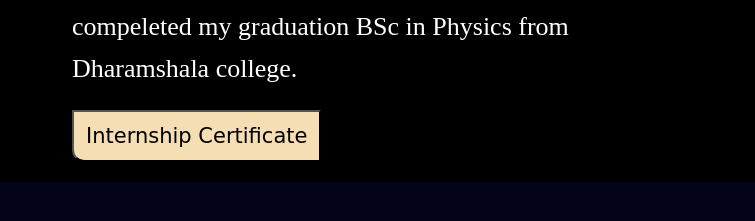
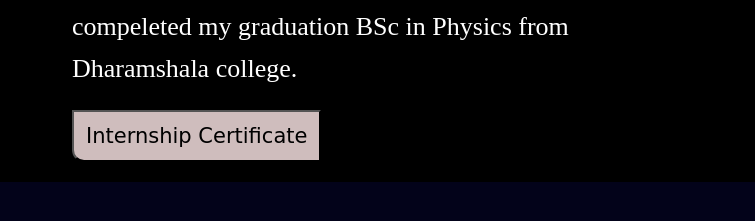
Before and after one commit to Rajni-Salaria/Portfolio-, a plain HTML site: page index.htm in a window 1280 px wide. Shown: the part 469-690 px from the top of the page, 525-1280 px from the left. Drawn offline with Linux system fonts and the light colour scheme.

Commit message:
Add files via upload

```diff
--- a/style.css
+++ b/style.css
@@ -168,7 +168,7 @@ body {
 button {
     font-family: cursive;
     margin: 20px 0 0 0;
-    background: wheat;
+    background: #cfbdbd;
     padding: 12px;
     font-size: 21px;
     border-bottom-left-radius: 12px;
```
